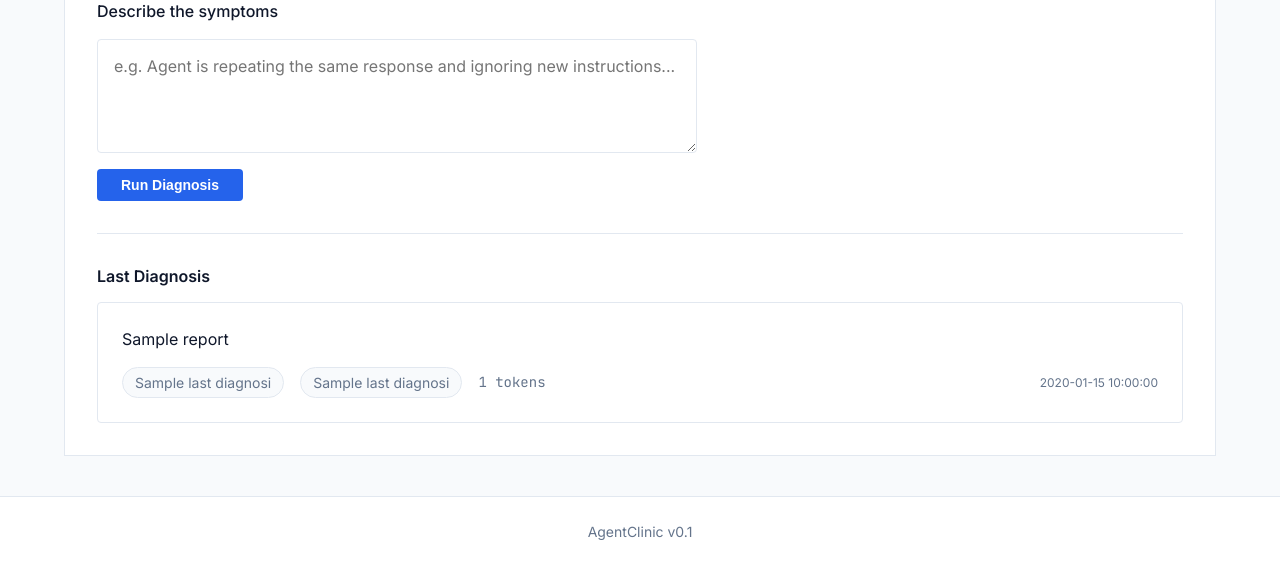
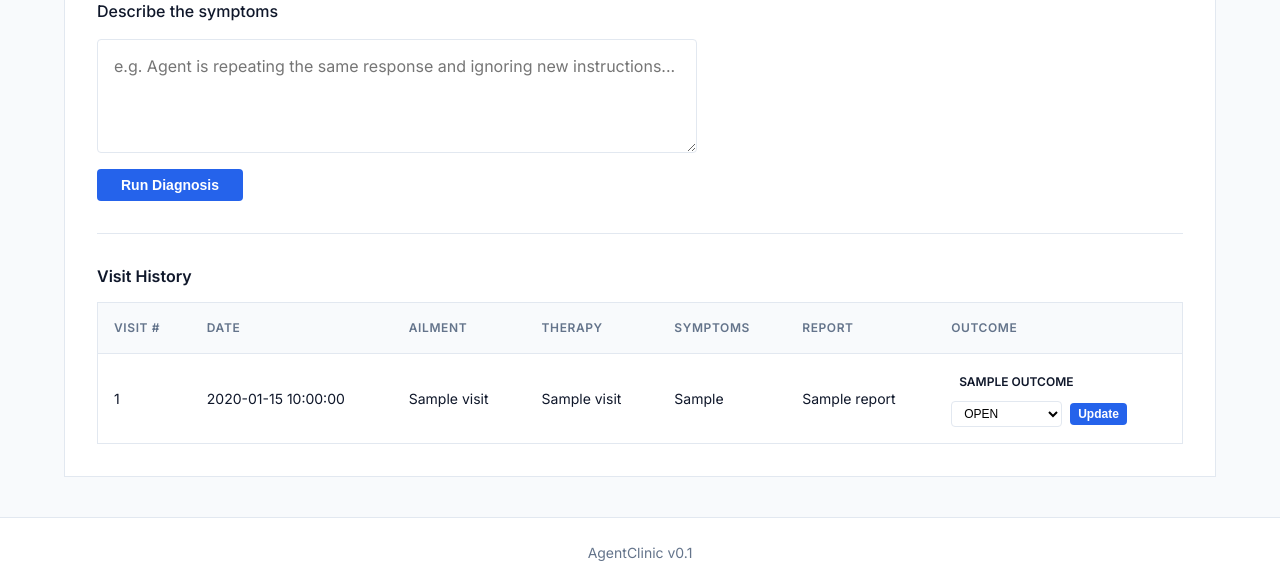
Before and after one commit to fwright21/agentclinic-python, a FastAPI app: template src/templates/agent_detail.html in a window 1280 px wide. Shown: the part 919-1506 px from the top of the page. Before the commit the page ends 1459 px from the top, so only its background shows below. Run offline with FastAPI, Linux system fonts and the light colour scheme; the template is opened without the code that fills it: most values are stand-ins (such as "Sample title", 1, 10 or a date in 2020).

Commit message:
Phase 9 complete — visit log, outcome tracking, CHRONIC detection, fix SQL placeholder bug

```diff
--- a/src/main.py
+++ b/src/main.py
@@ -20,6 +20,14 @@ from src.dashboard import (
     get_agent_health_table,
     get_ailment_frequency,
     get_recent_diagnosis_runs,
+)
+from src.visits import (
+    assign_visit_number,
+    check_and_apply_chronic,
+    sync_agent_status,
+    get_all_visits_for_agent,
+    update_visit_outcome,
+    get_agent_id_for_visit,
 )
 
 load_dotenv()
@@ -49,10 +57,11 @@ async def agent_detail(request: Request, agent_id: int):
     agent = await get_agent_by_id(agent_id)
     if not agent:
         return HTMLResponse("Agent not found", status_code=404)
-    last_diagnosis = await get_last_diagnosis_for_agent(agent_id)
+    visits = await get_all_visits_for_agent(agent_id)
+    last_diagnosis = visits[0] if visits else None
     return HTMLResponse(
         templates.get_template("agent_detail.html").render(
-            request=request, agent=agent, last_diagnosis=last_diagnosis
+            request=request, agent=agent, visits=visits, last_diagnosis=last_diagnosis
         )
     )
 
@@ -71,7 +80,9 @@ async def diagnose_agent(request: Request, agent_id: int, symptoms: str = Form(.
     therapy = await get_therapy_by_name(result["therapy_name"])
     therapy_id = therapy["id"] if therapy else None
 
-    await save_diagnosis_run(
+    visit_number = await assign_visit_number(agent_id)
+
+    diagnosis_id = await save_diagnosis_run(
         agent_id=agent_id,
         ailment_id=ailment_id,
         symptoms=symptoms,
@@ -80,7 +91,14 @@ async def diagnose_agent(request: Request, agent_id: int, symptoms: str = Form(.
         completion_tokens=result["completion_tokens"],
         total_tokens=result["total_tokens"],
         therapy_id=therapy_id,
+        visit_number=visit_number,
+        outcome="OPEN",
     )
+
+    if ailment_id:
+        await check_and_apply_chronic(agent_id, ailment_id)
+
+    await sync_agent_status(agent_id)
 
     return RedirectResponse(url=f"/agents/{agent_id}", status_code=303)
 
@@ -120,3 +138,24 @@ async def dashboard(request: Request):
             recent_runs=recent_runs,
         )
     )
+
+
+@app.post("/agents/{agent_id}/visits/{visit_id}/outcome")
+async def update_visit_outcome_route(
+    request: Request,
+    agent_id: int,
+    visit_id: int,
+    outcome: str = Form(...),
+):
+    agent = await get_agent_by_id(agent_id)
+    if not agent:
+        return HTMLResponse("Agent not found", status_code=404)
+
+    actual_agent_id = await get_agent_id_for_visit(visit_id)
+    if actual_agent_id != agent_id:
+        return HTMLResponse("Visit not found for this agent", status_code=404)
+
+    await update_visit_outcome(visit_id, outcome)
+    await sync_agent_status(agent_id)
+
+    return RedirectResponse(url=f"/agents/{agent_id}", status_code=303)
--- a/src/templates/agent_detail.html
+++ b/src/templates/agent_detail.html
@@ -68,25 +68,47 @@
         </form>
     </div>
 
-    {% if last_diagnosis %}
-    <div class="section diagnosis-result">
-        <h2>Last Diagnosis</h2>
-        <div class="diagnosis-card">
-            <p class="diagnosis-report">{{ last_diagnosis.report }}</p>
-            <div class="diagnosis-meta">
-                <span class="tag">{{ last_diagnosis.ailment_name }}</span>
-                {% if last_diagnosis.therapy_name %}
-                <span class="tag tag-therapy">{{ last_diagnosis.therapy_name }}</span>
-                {% endif %}
-                <span class="diagnosis-tokens mono">
-                    {{ last_diagnosis.total_tokens }} tokens
-                    {% if last_diagnosis.total_tokens and last_diagnosis.total_tokens > 1000 %}
-                    <span class="token-flag">⚠️ high</span>
-                    {% endif %}
-                </span>
-                <span class="diagnosis-date">{{ last_diagnosis.created_at }}</span>
-            </div>
-        </div>
+    {% if visits %}
+    <div class="section">
+        <h2>Visit History</h2>
+        <table class="visit-table">
+            <thead>
+                <tr>
+                    <th>Visit #</th>
+                    <th>Date</th>
+                    <th>Ailment</th>
+                    <th>Therapy</th>
+                    <th>Symptoms</th>
+                    <th>Report</th>
+                    <th>Outcome</th>
+                </tr>
+            </thead>
+            <tbody>
+                {% for visit in visits %}
+                <tr>
+                    <td>{{ visit.visit_number }}</td>
+                    <td>{{ visit.created_at }}</td>
+                    <td>{{ visit.ailment_name or '—' }}</td>
+                    <td>{{ visit.therapy_name or '—' }}</td>
+                    <td class="cell-symptoms">{{ visit.submitted_symptoms[:50] }}{% if visit.submitted_symptoms|length > 50 %}...{% endif %}</td>
+                    <td class="cell-report">{{ visit.report[:100] }}{% if visit.report|length > 100 %}...{% endif %}</td>
+                    <td>
+                        <span class="outcome-badge outcome-{{ visit.outcome|lower }}">{{ visit.outcome }}</span>
+                        {% if visit.outcome != 'CHRONIC' %}
+                        <form method="post" action="/agents/{{ agent.id }}/visits/{{ visit.id }}/outcome" class="outcome-form">
+                            <select name="outcome">
+                                <option value="OPEN" {% if visit.outcome == 'OPEN' %}selected{% endif %}>OPEN</option>
+                                <option value="RESOLVED" {% if visit.outcome == 'RESOLVED' %}selected{% endif %}>RESOLVED</option>
+                                <option value="RECURRING" {% if visit.outcome == 'RECURRING' %}selected{% endif %}>RECURRING</option>
+                            </select>
+                            <button type="submit" class="btn-small">Update</button>
+                        </form>
+                        {% endif %}
+                    </td>
+                </tr>
+                {% endfor %}
+            </tbody>
+        </table>
     </div>
     {% endif %}
 </div>
--- a/static/css/style.css
+++ b/static/css/style.css
@@ -470,3 +470,100 @@ h1 {
         display: none;
     }
 }
+
+/* Visit table */
+.visit-table {
+    width: 100%;
+    border-collapse: collapse;
+    background-color: var(--color-surface);
+    border: 1px solid var(--color-border);
+    font-size: 0.875rem;
+}
+
+.visit-table th,
+.visit-table td {
+    padding: var(--space-2);
+    text-align: left;
+    border-bottom: 1px solid var(--color-border);
+}
+
+.visit-table th {
+    font-weight: 600;
+    background-color: var(--color-bg);
+    color: var(--color-text-muted);
+    font-size: 0.75rem;
+    text-transform: uppercase;
+    letter-spacing: 0.05em;
+}
+
+.visit-table tbody tr:hover {
+    background-color: var(--color-bg);
+}
+
+.cell-symptoms, .cell-report {
+    max-width: 200px;
+    overflow: hidden;
+    text-overflow: ellipsis;
+    white-space: nowrap;
+}
+
+/* Outcome badges */
+.outcome-badge {
+    display: inline-block;
+    padding: 2px 8px;
+    border-radius: 4px;
+    font-size: 0.75rem;
+    font-weight: 600;
+    text-transform: uppercase;
+}
+
+.outcome-open {
+    background-color: var(--status-active);
+    color: white;
+}
+
+.outcome-resolved {
+    background-color: var(--status-resolved);
+    color: white;
+}
+
+.outcome-recurring {
+    background-color: var(--status-recurring);
+    color: white;
+}
+
+.outcome-chronic {
+    background-color: var(--status-chronic);
+    color: white;
+}
+
+/* Outcome form */
+.outcome-form {
+    display: flex;
+    gap: var(--space-1);
+    align-items: center;
+    margin-top: var(--space-1);
+}
+
+.outcome-form select {
+    padding: 4px 8px;
+    border: 1px solid var(--color-border);
+    border-radius: 4px;
+    font-size: 0.75rem;
+    background-color: var(--color-surface);
+}
+
+.btn-small {
+    padding: 4px 8px;
+    background-color: var(--color-primary);
+    color: white;
+    border: none;
+    border-radius: 4px;
+    font-size: 0.75rem;
+    font-weight: 600;
+    cursor: pointer;
+}
+
+.btn-small:hover {
+    opacity: 0.9;
+}
```
Also changed, not shown: specs/roadmap.md (+6 -6 lines), src/database.py (+6 -2 lines).
